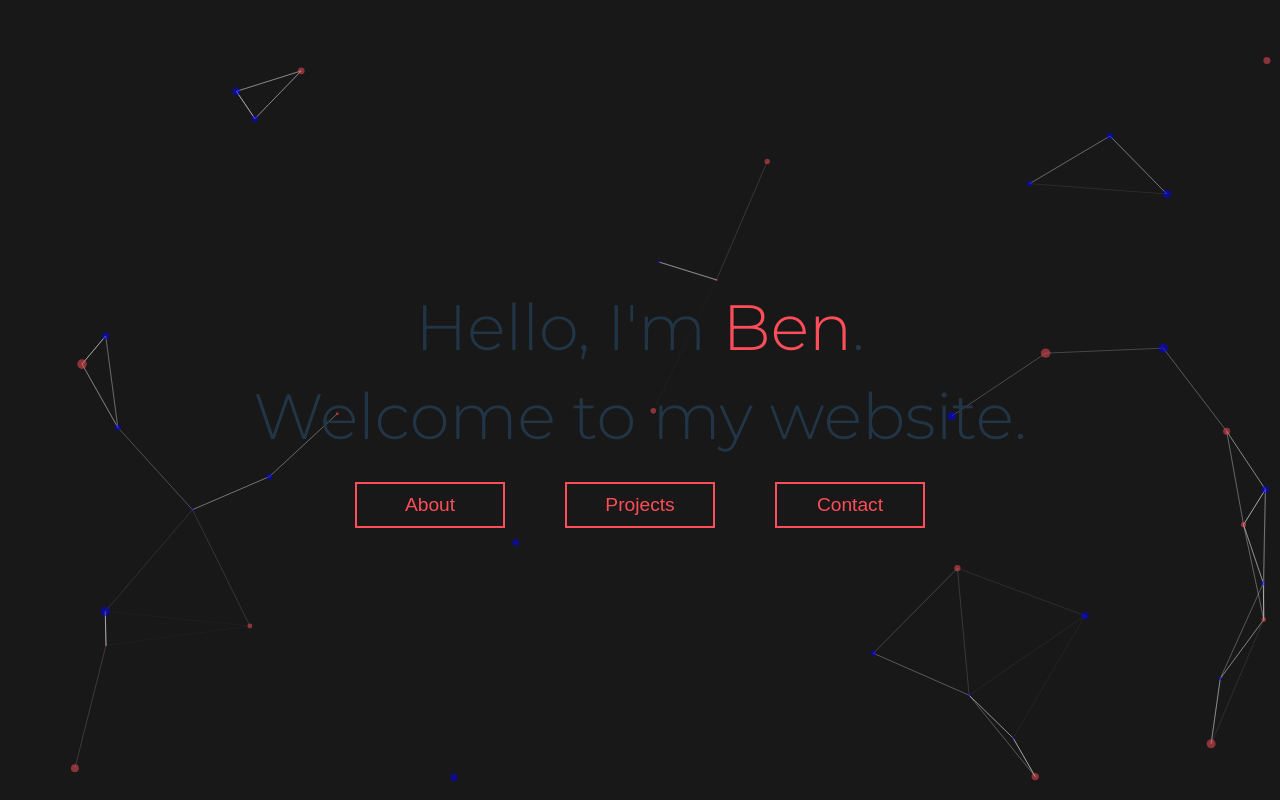
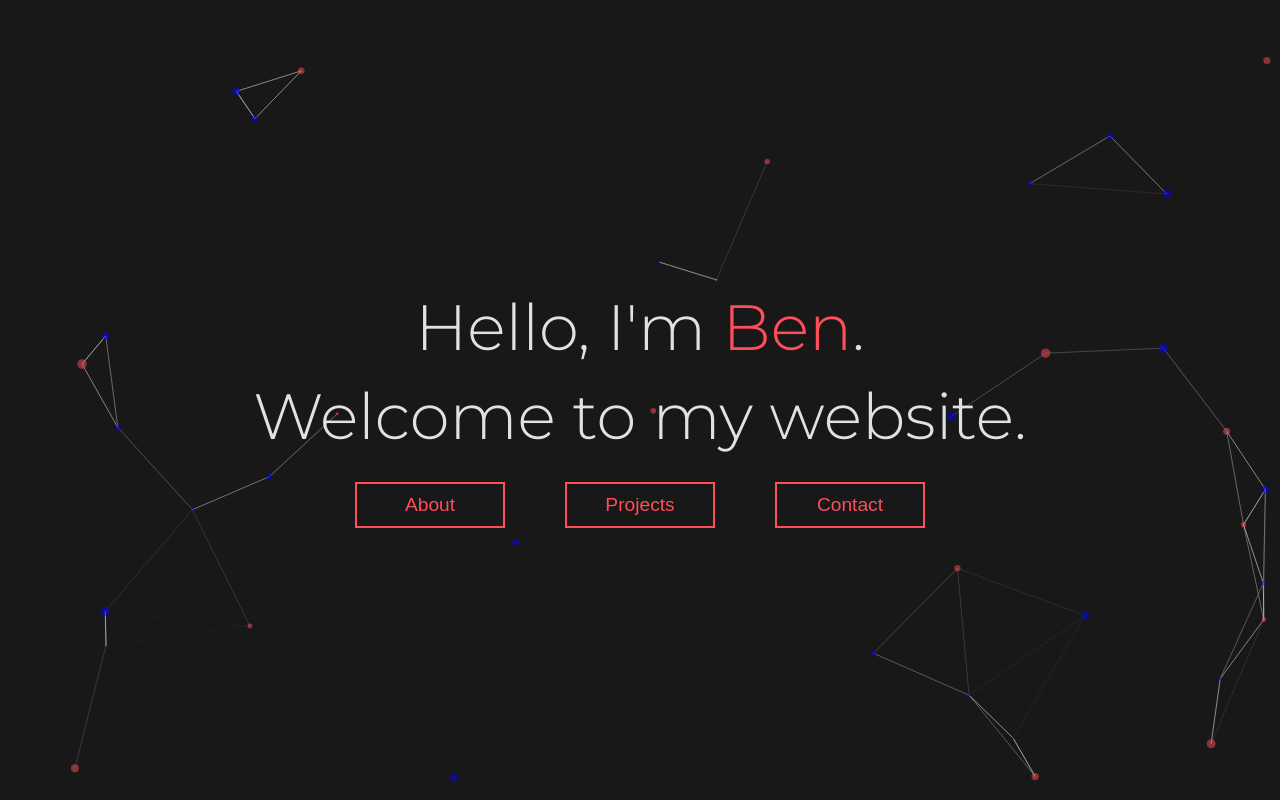
Before and after one commit to BenPorreca/Portfolio, a React (Vite) app: page / in a window 1280 px wide. Shown: the top 800 px of the page. Built offline with nearby package versions, Linux system fonts and the light colour scheme.

Commit message:
Update index.css

```diff
--- a/src/index.css
+++ b/src/index.css
@@ -2,8 +2,7 @@
   font-family: system-ui, Avenir, Helvetica, Arial, sans-serif;
   line-height: 1.5;
   font-weight: 400;
-
-  color-scheme: light dark;
+  color-scheme: dark;
   color: rgba(255, 255, 255, 0.87);
   background-color: #242424;
 
@@ -18,20 +17,7 @@
   color: #646cff;
   text-decoration: inherit;
 }
+
 a:hover {
   color: #535bf2;
 }
-
-
-@media (prefers-color-scheme: light) {
-  :root {
-    color: #213547;
-    background-color: #ffffff;
-  }
-  a:hover {
-    color: #747bff;
-  }
-  button {
-    background-color: #f9f9f9;
-  }
-}
```
